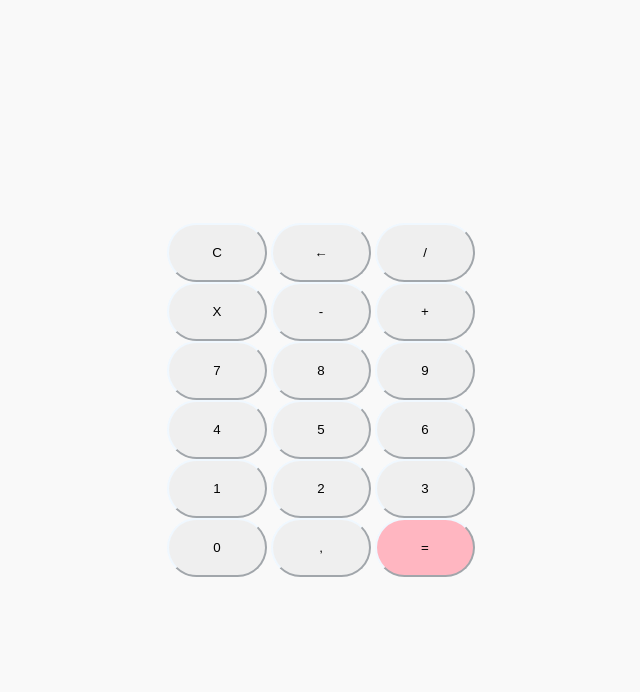
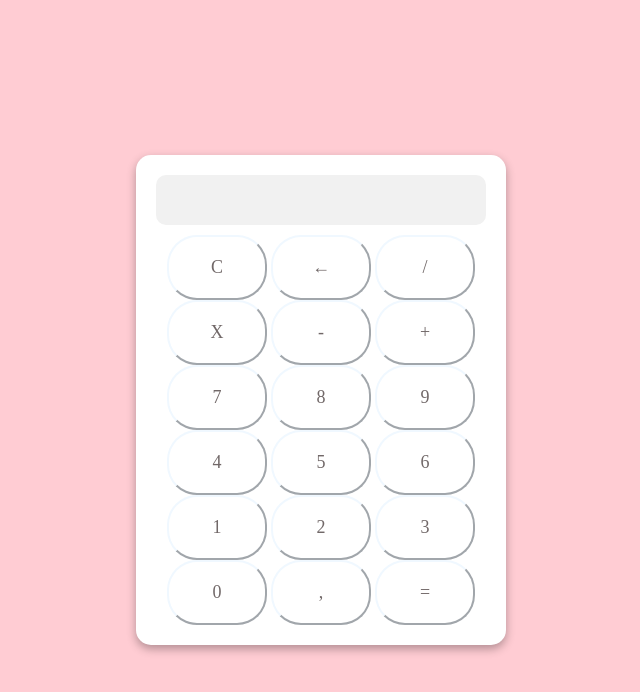
Before and after one commit to Isabela-Silverio-Cardoso-Pereira/calculadora-, a website: page index.html in a window 1280 px wide. Shown: the whole page, without its empty margins (319-959 px from the left). Drawn offline with Linux system fonts and the light colour scheme.

Commit message:
segundo commit

```diff
--- a/index.html
+++ b/index.html
@@ -17,55 +17,113 @@
             align-items: center;
             height: 100vh;
             background-color: #f9f9f9;
+            background-color: #ffccd3;
+
         }
 
-
+        .calculadora {
+            background-color: white;
+            padding: 20px;
+            border-radius: 15px;
+            box-shadow: 0px 4px 10px rgba(0, 0, 0, 0.3);
+            text-align: center;
+        }
+        .display {
+            width: 100%;
+            height: 50px;
+            margin-bottom: 10px;
+            text-align: right;
+            font-size: 24px;
+            padding: 10px;
+            border: none;
+            background-color: #f1f1f1;
+            border-radius: 10px;
+        }
 
        button{
            width: 100px;
            padding: 20px;
            border-radius: 30px;
            border-color: aliceblue;
+           font-family: "fangsong";
+           color: #716868;
+           gap: 10px;
+           font-size: 18px;
+           cursor: pointer;
+           background-color: white;
+
+
+
+
+
        }
        button:hover{
            border-color: #cca7c6;
            border-color: aliceblue;
+           background-color: lightpink;
+           color: aliceblue;
+
 
        }
+    .botoes{
 
+    }
 
     </style>
 </head>
 <body>
-<div class="botoes">
-    <button>C</button>
-    <button>&larr;</button>
+<div class="calculadora">
+    <input type="text" class="display" id="display" disabled>
+    <div class="botoes">
+        <button onclick="limpar()">C</button>
+        <button onclick="backspace()">&larr;</button>
+        <button onclick="add('/')">/</button><br>
+
+        <button onclick="add('*')">X</button>
+        <button onclick="add('-')">-</button>
+        <button onclick="add('+')">+</button><br>
+
+        <button onclick="add('7')">7</button>
+        <button onclick="add('8')">8</button>
+        <button onclick="add('9')">9</button><br>
+
+        <button onclick="add('4')">4</button>
+        <button onclick="add('5')">5</button>
+        <button onclick="add('6')">6</button><br>
+
+        <button onclick="add('1')">1</button>
+        <button onclick="add('2')">2</button>
+        <button onclick="add('3')">3</button><br>
+
+        <button class="btn-zero" onclick="add('0')">0</button>
+        <button onclick="add('.')">,</button>
+        <button class="btn-equal" onclick="calcular()">=</button>
+    </div>
+</div>
 
 
-    <button>/</button><br>
-    <button>X</button>
-    <button>-</button>
-    <button>+</button><br>
+<script>
+    let display = document.getElementById("display");
 
+    function add(valor) {
+        display.value += valor;
+    }
 
-    <button>7</button>
-    <button>8</button>
-    <button>9</button><br>
+    function limpar() {
+        display.value = "";
+    }
 
-    <button>4</button>
-    <button>5</button>
-    <button>6</button><br>
+    function backspace() {
+        display.value = display.value.slice(0, -1);
+    }
 
-    <button>1</button>
-    <button>2</button>
-    <button>3</button><br>
-
-
-    <button>0</button>
-    <button>,</button>
-    <button style="background-color: lightpink">=</button>
-
-
-</div>
+    function calcular() {
+        try {
+            display.value = eval(display.value.replace('X', '*').replace(',', '.'));
+        } catch {
+            display.value = "Erro";
+        }
+    }
+</script>
 </body>
 </html>
```
